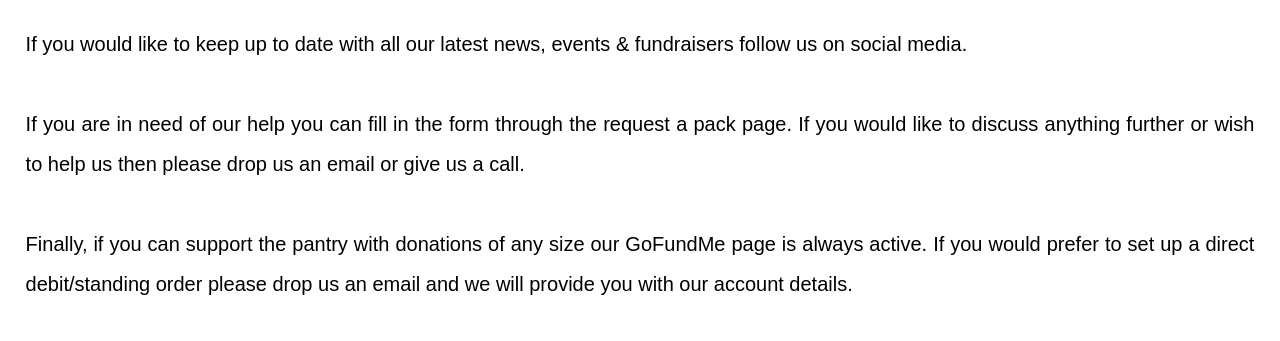
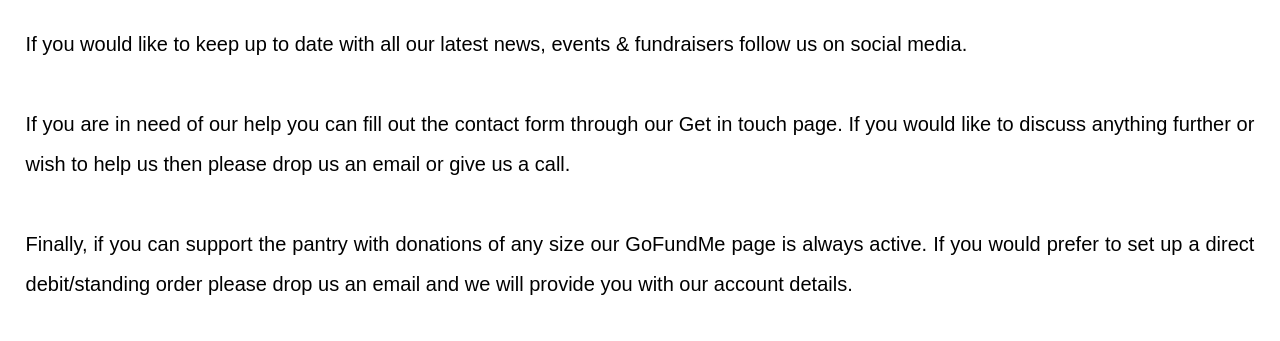
Before and after one commit to jbram-js/ramsbottom-pantry, a React app: page /our-links in a window 1280 px wide. Shown: the part 721-1062 px from the top of the page. Built offline with nearby package versions, Linux system fonts and the light colour scheme; some packages are replaced by stand-ins of ours.

Commit message:
our links page

```diff
--- a/src/components/App.js
+++ b/src/components/App.js
@@ -4,7 +4,7 @@ import NavBar from "./NavBar";
 import About from "./About";
 import WhatWeNeed from "./WhatWeNeed";
 import GetInTouch from "./GetInTouch";
-import Contact from "./Contact";
+import OurLinks from "./OurLinks";
 import Footer from "./Footer";
 import "../styles/Controller.scss";
 
@@ -17,7 +17,7 @@ function App() {
         <Route path="/" element={<About />} />
         <Route path="/what-we-need" element={<WhatWeNeed />} />
         <Route path="/get-in-touch" element={<GetInTouch />} />
-        <Route path="/our-links" element={<Contact />} />
+        <Route path="/our-links" element={<OurLinks />} />
       </Routes>
       <Footer />
     </div>
--- a/src/components/Contact.js
+++ b/src/components/OurLinks.js
@@ -9,7 +9,7 @@ import contact from "../images/contact.jpg";
 import twitter from "../images/twitter.svg";
 import "../styles/Controller.scss";
 
-const Contact = () => {
+const OurLinks = () => {
   return (
     <div className="contact">
       <img src={contact} alt="contact us image" className="contact-image" />
@@ -20,8 +20,8 @@ const Contact = () => {
         fundraisers follow us on social media.
         <br />
         <br />
-        If you are in need of our help you can fill in the form through the
-        request a pack page. If you would like to discuss anything further or
+        If you are in need of our help you can fill out the contact form through
+        our Get in touch page. If you would like to discuss anything further or
         wish to help us then please drop us an email or give us a call.
         <br />
         <br />
@@ -89,4 +89,4 @@ const Contact = () => {
   );
 };
 
-export default Contact;
+export default OurLinks;
--- a/src/styles/Controller.scss
+++ b/src/styles/Controller.scss
@@ -5,7 +5,7 @@
 @import "./About.scss";
 @import "./WhatWeNeed.scss";
 @import "./GetInTouch.scss";
-@import "./Contact.scss";
+@import "./OurLinks.scss";
 @import "./Footer.scss";
 @import "./Variables.scss";
 
```
Also changed, not shown: src/styles/ourLinks.scss (renamed from src/styles/Contact.scss).
